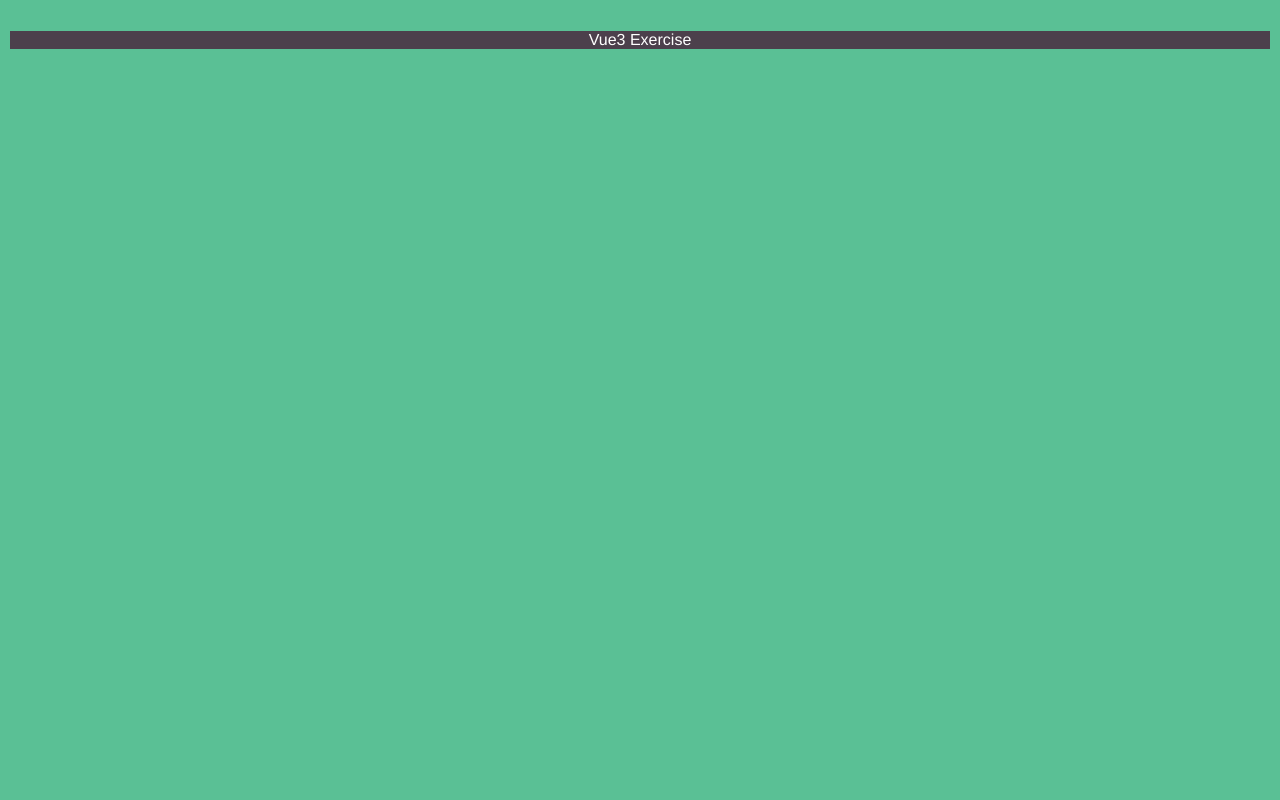
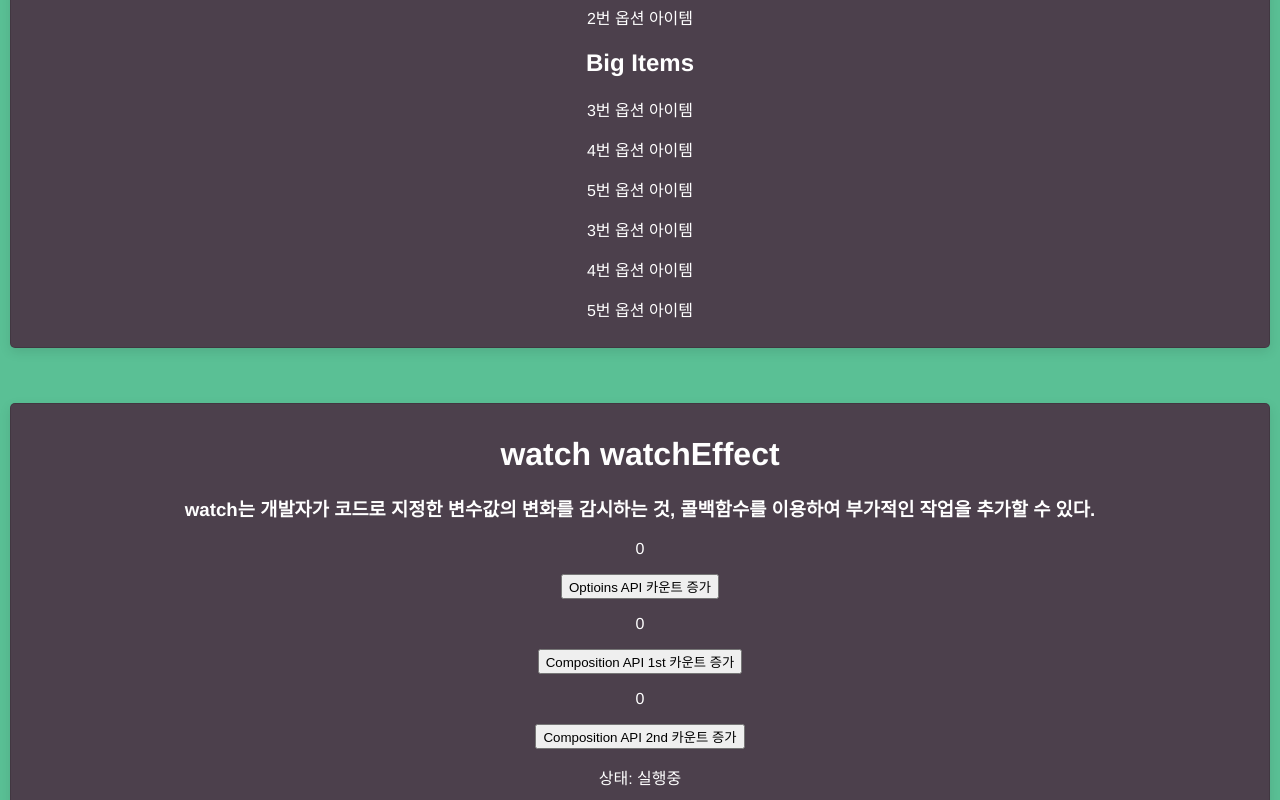
Before and after one commit to sjiyeong12/basic-vue, a Vue app: page / in a window 1280 px wide. Shown: the part 8320-9120 px from the top of the page. Before the commit the page ends 8369 px from the top, so only its background shows below. Built offline with nearby package versions, Linux system fonts and the light colour scheme.

Commit message:
git clone

```diff
--- a/src/App.vue
+++ b/src/App.vue
@@ -33,6 +33,8 @@ import Exercise21 from "./components/Vue21_o_c_ref_reactive.vue";
 import Exercise22 from "./components/Vue22_scriptsetup.vue";
 import Exercise23 from "./components/Vue23_vpre.vue";
 import Exercise24 from "./components/Vue24_computed.vue";
+import Exercise25 from "./components/Vue25_watct_watcheffect.vue";
+import Exercise26 from "./components/Vue26_component_create.vue";
 import Footer from "./components/Vue_Footer.vue";
 export default {
   name: "App",
@@ -61,6 +63,8 @@ export default {
     Exercise22,
     Exercise23,
     Exercise24,
+    Exercise25,
+    Exercise26,
 
     Footer,
   },
@@ -91,6 +95,8 @@ export default {
         Exercise22,
         Exercise23,
         Exercise24,
+        Exercise25,
+        Exercise26,
       ],
       classCard: "card",
       classFooter: "footer",
--- a/src/components/Vue24_computed.vue
+++ b/src/components/Vue24_computed.vue
@@ -1,16 +1,23 @@
 <template>
   <h1>computed</h1>
-  <h3>ref, reactive, watcher 모두 실시간으로 데이터의 변경을 반영하지만 특별히 계산된 속성을 반영하고자 할 때 사용</h3>
+  <h3>ref, reactive, watcher 모두 실시간으로 데이터의 변경을 반영하지만
+    특별히 계산된 속성을 반영하고자 할 때 사용
+  </h3>
   <h2>Small Items</h2>
   <p v-for="item in small_items_o" :key="item.id">{{item.text}}</p>
   <p v-for="item in small_items_c" :key="item.id">{{item.text}}</p>
+
+  <h2>Big Items</h2>
+  <p v-for="item in big_items_o" :key="item.id">{{item.text}}</p>
+  <p v-for="item in big_items_c" :key="item.id">{{item.text}}</p>
 </template>
 
 <script>
 import { reactive } from '@vue/reactivity'
 import { computed } from '@vue/runtime-core'
+
 export default {
-  //Options API
+  // Options API
   data(){
     return {
       arr: [
@@ -19,17 +26,24 @@ export default {
         {id: 3, text: '3번 옵션 아이템'},
         {id: 4, text: '4번 옵션 아이템'},
         {id: 5, text: '5번 옵션 아이템'},
-      ]
+      ],
     }
   },
   computed: {
-    small_items_o(){
-      return this.arr.filter(item =>item.id<3)
+    small_items_o() {
+      return this.arr.filter(
+        function(item){
+          return item.id < 3
+        }
+      )
     },
+    big_items_o(){
+      return this.arr.filter(item => item.id>=3)
+    }
   },
 
   //Composition API
-  setup(){
+  setup() {
     const arr = reactive([
         {id: 1, text: '1번 옵션 아이템'},
         {id: 2, text: '2번 옵션 아이템'},
@@ -37,14 +51,18 @@ export default {
         {id: 4, text: '4번 옵션 아이템'},
         {id: 5, text: '5번 옵션 아이템'},
     ])
-    const small_items_c = computed(()=>{
-      return arr.filter(function(item){
-        item.id<3
-      })
+    const small_items_c = computed(() => {
+      return arr.filter((item) => item.id<3)
     })
-    return {small_items_c}
+    const big_items_c = computed(function(){
+      return arr.filter(
+        function(item){
+          return item.id>=3
+        }
+      )
+    })
+    return {small_items_c, big_items_c}
   },
-
 }
 </script>
 
--- /dev/null
+++ b/src/components/Vue25_watct_watcheffect.vue
@@ -0,0 +1,65 @@
+<template>
+  <h1>watch watchEffect</h1>
+  <h3>watch는 개발자가 코드로 지정한 변수값의 변화를 감시하는 것,
+    콜백함수를 이용하여 부가적인 작업을 추가할 수 있다.</h3>
+
+  <p>{{ count_o }}</p>
+  <button @click="count_o++">Optioins API 카운트 증가</button>
+
+  <p>{{ count_c_1 }}</p>
+  <button @click="count_c_1++">Composition API 1st 카운트 증가</button>
+
+  <p>{{ count_c_2 }}</p>
+  <button @click="count_c_2++">Composition API 2nd 카운트 증가</button>
+
+  <p>상태: {{state}}</p>
+  <button @click="onStop()">watchEffect 중지</button>
+</template>
+
+<script>
+import { ref, watch, watchEffect } from '@vue/runtime-core';
+export default {
+  // Options API
+  data(){
+    return {count_o : 0,}
+  },
+  watch: {
+    count_o: function(cur, prev){
+      console.log(`Options API Watch:  ${prev} ==> ${cur} `);
+    },
+  },
+
+  // Composition API
+  setup(){
+    const count_c_1 = ref(0)
+    const count_c_2 = ref(0)
+    const state = ref('실행중')
+    watch(
+      count_c_1, function(cur, prev) {
+        console.log(`Composition API Watch: ${prev} ==> ${cur}`)
+      }, {immediate: true,} //immediate:true 초기값부터 변화(undefined->0) 파악함.
+    )
+    watch(
+      [count_c_1,count_c_2], function(cur, prev) {
+        console.log(`Composition API Multiple Watch: ${prev} ==> ${cur}`);
+      }
+    )
+    //watchEffect 불필요한 변수를 감시하지 않고 콜백함수에서 참조되는 변수만 감시
+    const stop = watchEffect(
+      function() {
+        console.log(`Composition API WatchEffect Called : ${count_c_2.value}`);
+      },{flush: 'post',} // pre : dom이 업데이트 전에 콜백함수를 호출
+                         // post: dom이 업데이트 후에 콜백함수를 호출
+    )
+    const onStop = function(){
+      // state.value = '중지'
+      stop() //watchEffect를 할당받은 stop을 stop()함수로 호출하면 watchEffect는 중단
+    }
+    return {count_c_1, count_c_2, state, onStop,}
+  },
+}
+</script>
+
+<style>
+
+</style>
--- /dev/null
+++ b/src/components/Vue26_component_create.vue
@@ -0,0 +1,32 @@
+<template>
+  <div id="app">
+    <p>{{title}}</p>
+    <counter></counter>
+    <counter></counter>
+    <counter></counter>
+  </div>
+</template>
+
+<script>
+import { createApp } from '@vue/runtime-dom'
+  const app = createApp({})
+  app.component('counter',{
+    inject:['counter_header'],
+    setup(){
+    const count = ref(0)
+    return{count}
+  },
+  template:` <span>{{counter_head}}</span>
+  <button @click ="count++" v-text="count" />
+  <hr>`,
+  })
+  app.config.globalProperties.title = 'Vue 3 Demo'
+  app.provide('counter_header', 'Counter')
+  app.mount('#app')
+export default {
+}
+</script>
+
+<style>
+
+</style>
```
